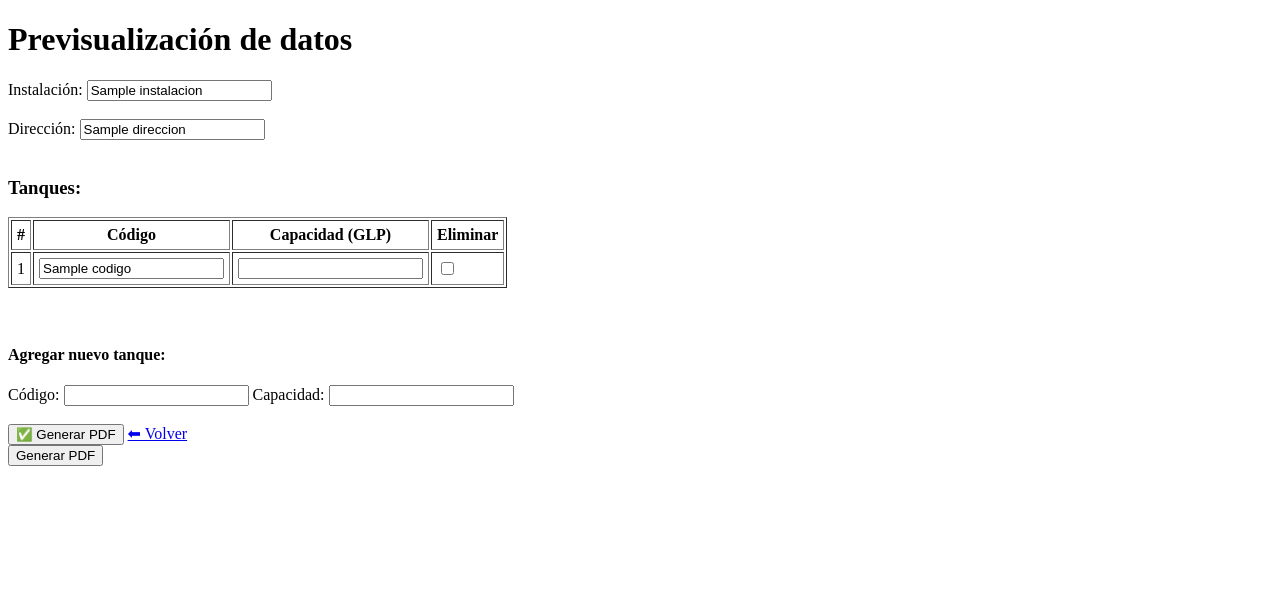
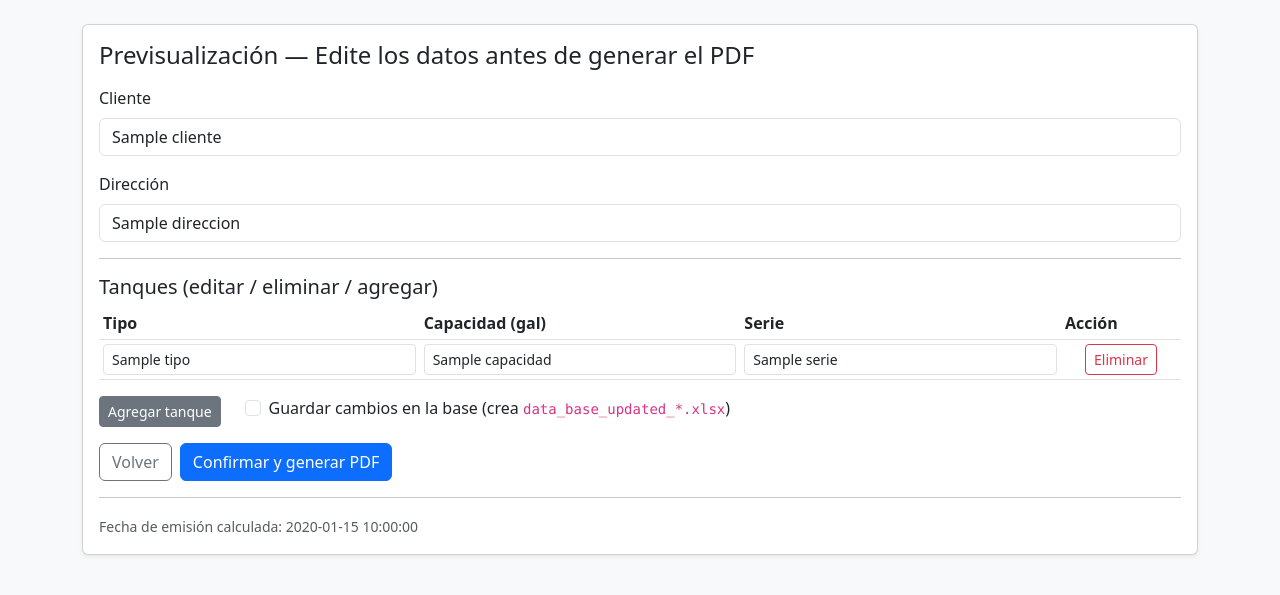
Before and after one commit to moisesmate2017-dot/Certificao_operatividad, a Flask app: template templates/preview_loader.html in a window 1280 px wide. Shown: the top 595 px of the page. Run offline with Flask 3, Linux system fonts and the light colour scheme; the template is opened without the code that fills it: most values are stand-ins (such as "Sample title", 1, 10 or a date in 2020).

Commit message:
Update preview_loader.html

```diff
--- a/templates/preview_loader.html
+++ b/templates/preview_loader.html
@@ -1,59 +1,150 @@
 <!DOCTYPE html>
 <html lang="es">
 <head>
-    <meta charset="UTF-8">
-    <title>Previsualizar Instalación</title>
+  <meta charset="utf-8">
+  <title>Previsualización - Editar datos</title>
+  <link href="https://cdn.jsdelivr.net/npm/bootstrap@5.3.0/dist/css/bootstrap.min.css" rel="stylesheet">
+  <style>
+    .invalid { border-color: #dc3545 !important; box-shadow: 0 0 0 .15rem rgba(220,53,69,.25); }
+    .table thead th { vertical-align: middle; }
+  </style>
 </head>
-<body>
-    <h1>Previsualización de datos</h1>
+<body class="bg-light">
+<div class="container py-4">
+  <div class="card shadow-sm">
+    <div class="card-body">
+      <h4 class="card-title mb-3">Previsualización — Edite los datos antes de generar el PDF</h4>
 
-    <form action="/generar_pdf" method="POST">
-        <label>Instalación:</label>
-        <input type="text" name="instalacion" value="{{ instalacion }}" required><br><br>
+      <form id="preview-form" method="POST" action="{{ url_for('generar_pdf') }}">
+        <!-- Hidden fields requeridos por app.py -->
+        <input type="hidden" name="ubicacion" value="{{ ubicacion }}">
+        <input type="hidden" name="fecha_inspeccion" value="{{ fecha_inspeccion }}">
+        <input type="hidden" name="fecha_emision" value="{{ fecha_emision }}">
+        <input type="hidden" name="ingeniero" value="{{ ingeniero }}">
 
-        <label>Dirección:</label>
-        <input type="text" name="direccion" value="{{ direccion }}" required><br><br>
+        <div class="mb-3">
+          <label class="form-label">Cliente</label>
+          <input class="form-control" type="text" name="cliente" id="cliente" value="{{ cliente }}" required>
+        </div>
 
-        <h3>Tanques:</h3>
-        <table border="1" cellpadding="5">
+        <div class="mb-3">
+          <label class="form-label">Dirección</label>
+          <input class="form-control" type="text" name="direccion" id="direccion" value="{{ direccion }}" required>
+        </div>
+
+        <hr>
+        <h5>Tanques (editar / eliminar / agregar)</h5>
+        <div class="table-responsive">
+          <table class="table table-sm" id="tanques-table">
+            <thead>
               <tr>
-                <th>#</th>
-                <th>Código</th>
-                <th>Capacidad (GLP)</th>
-                <th>Eliminar</th>
+                <th>Tipo</th>
+                <th>Capacidad (gal)</th>
+                <th>Serie</th>
+                <th style="width:120px;">Acción</th>
               </tr>
-
+            </thead>
+            <tbody>
+              {% if tanques %}
                 {% for t in tanques %}
                 <tr>
-                <td>{{ loop.index }}</td>
-                <td>
-                    <input type="text" name="tanques[{{ loop.index0 }}][codigo]" value="{{ t.codigo }}">
-                </td>
-                <td>
-                    <input type="number" name="tanques[{{ loop.index0 }}][capacidad]" value="{{ t.capacidad }}">
-                </td>
-                <td>
-                    <input type="checkbox" name="eliminar_{{ loop.index0 }}">
-                </td>
+                  <td><input class="form-control form-control-sm" name="tipo[]" value="{{ t.tipo }}"></td>
+                  <td><input class="form-control form-control-sm capacidad" name="capacidad[]" value="{{ t.capacidad }}"></td>
+                  <td><input class="form-control form-control-sm serie" name="serie[]" value="{{ t.serie }}"></td>
+                  <td class="text-center"><button type="button" class="btn btn-sm btn-outline-danger remove-row-btn">Eliminar</button></td>
                 </tr>
                 {% endfor %}
+              {% else %}
+                <tr>
+                  <td><input class="form-control form-control-sm" name="tipo[]" value=""></td>
+                  <td><input class="form-control form-control-sm capacidad" name="capacidad[]" value=""></td>
+                  <td><input class="form-control form-control-sm serie" name="serie[]" value=""></td>
+                  <td class="text-center"><button type="button" class="btn btn-sm btn-outline-danger remove-row-btn">Eliminar</button></td>
+                </tr>
+              {% endif %}
+            </tbody>
           </table>
+        </div>
 
-        <br><br>
-        <h4>Agregar nuevo tanque:</h4>
-        <label>Código:</label>
-        <input type="text" name="nuevo_codigo">
-        <label>Capacidad:</label>
-        <input type="number" name="nuevo_capacidad">
-        <br><br>
+        <div class="mb-3 d-flex gap-2">
+          <button type="button" id="add-row" class="btn btn-sm btn-secondary">Agregar tanque</button>
 
-        <button type="submit">✅ Generar PDF</button>
-        <a href="/">⬅ Volver</a>
+          <label class="form-check form-check-inline align-items-center mb-0 ms-3">
+            <input class="form-check-input" type="checkbox" id="guardar_en_base" name="guardar_en_base">
+            <span class="form-check-label">Guardar cambios en la base (crea <code>data_base_updated_*.xlsx</code>)</span>
+          </label>
+        </div>
+
+        <div class="d-flex gap-2">
+          <a href="{{ url_for('index') }}" class="btn btn-outline-secondary">Volver</a>
+          <button id="confirm-btn" type="submit" class="btn btn-primary">Confirmar y generar PDF</button>
+        </div>
+
+        <hr>
+        <small class="text-muted">Fecha de emisión calculada: {{ fecha_emision }}</small>
       </form>
+    </div>
+  </div>
+</div>
+
+<script>
+  // Eliminar fila
+  document.addEventListener('click', function(e){
+    if(e.target && e.target.classList.contains('remove-row-btn')){
+      const tr = e.target.closest('tr');
+      tr.remove();
+    }
+  });
+
+  // Agregar fila
+  document.getElementById('add-row').addEventListener('click', function(){
+    const tbody = document.querySelector('#tanques-table tbody');
+    const row = document.createElement('tr');
+    row.innerHTML = `
+      <td><input class="form-control form-control-sm" name="tipo[]" value=""></td>
+      <td><input class="form-control form-control-sm capacidad" name="capacidad[]" value=""></td>
+      <td><input class="form-control form-control-sm serie" name="serie[]" value=""></td>
+      <td class="text-center"><button type="button" class="btn btn-sm btn-outline-danger remove-row-btn">Eliminar</button></td>
+    `;
+    tbody.appendChild(row);
+  });
+
+  // Validación previa al submit
+  document.getElementById('preview-form').addEventListener('submit', function(e){
+    let valid = true;
+    // quitar marcas previas
+    document.querySelectorAll('.capacidad, .serie').forEach(function(el){
+      el.classList.remove('invalid');
+    });
+
+    // capacidad debe ser numérica si no está vacía
+    document.querySelectorAll('.capacidad').forEach(function(el){
+      const v = el.value.trim();
+      if(v !== "" && isNaN(Number(v))){
+        valid = false;
+        el.classList.add('invalid');
+      }
+    });
+
+    // si hay tipo o capacidad, serie no puede quedar vacío
+    const rows = document.querySelectorAll('#tanques-table tbody tr');
+    rows.forEach(function(row){
+      const tipo = row.querySelector('input[name="tipo[]"]').value.trim();
+      const cap = row.querySelector('input[name="capacidad[]"]').value.trim();
+      const serie = row.querySelector('input[name="serie[]"]').value.trim();
+      if((tipo !== "" || cap !== "") && serie === ""){
+        valid = false;
+        row.querySelector('.serie').classList.add('invalid');
+      }
+    });
+
+    if(!valid){
+      e.preventDefault();
+      alert("Revise los campos: capacidad debe ser numérica y las filas con tipo/capacidad requieren un número de serie.");
+      return false;
+    }
+    return true;
+  });
+</script>
 </body>
 </html>
-
-        <button type="submit">Generar PDF</button>
-    </form>
-</body>
-</html>
```
Lines whose indentation alone changed are shown as unchanged.
